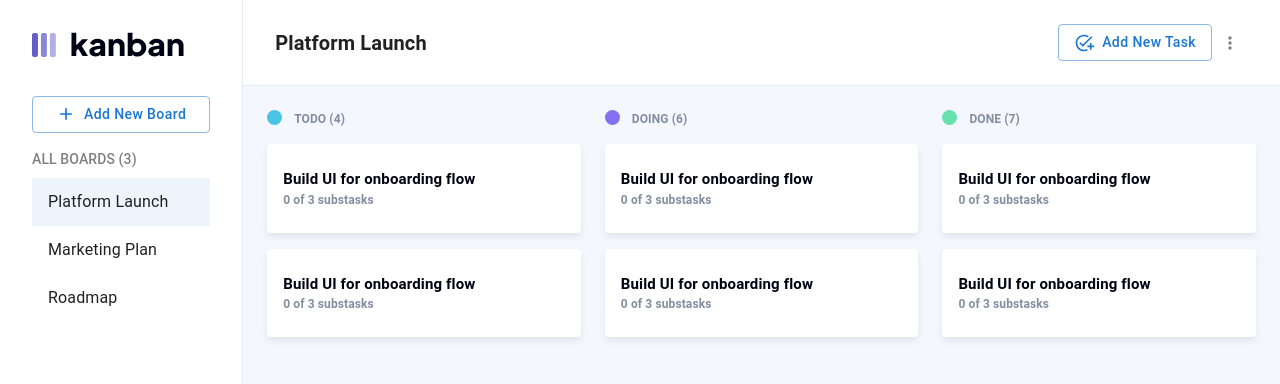
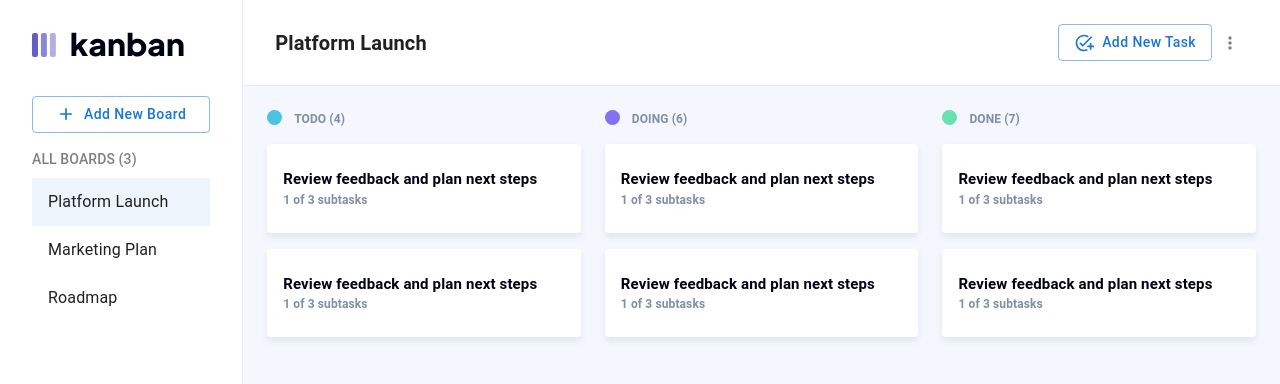
Before and after one commit to LiyanNguyen/Kanban, a React (Vite) app: page / in a window 1280 px wide. Shown: the top 384 px of the page. Built offline with nearby package versions, Linux system fonts and the light colour scheme.

Commit message:
Update
- added types
- updated task modal to either be creating or editing
- improved logic of tasks modal

```diff
--- a/src/components/EmptyBoard.tsx
+++ b/src/components/EmptyBoard.tsx
@@ -1,6 +1,6 @@
 import { Button, Stack, Typography } from '@mui/material';
 import AddTaskIcon from '@mui/icons-material/AddTask';
-import CreateNewTaskModal from './CreateNewTaskModal';
+import TaskModal from './TaskModal';
 import React, { useState } from 'react';
 
 const EmptyBoard = () => {
@@ -12,7 +12,7 @@ const EmptyBoard = () => {
         <Typography textAlign='center'>This board is empty. Create a new task to get started.</Typography>
         <Button onClick={() => setOpenModal(true)} variant='outlined' sx={{ textTransform: 'none', gap: 1 }}><AddTaskIcon fontSize='small'/>Add New Task</Button>
       </Stack>
-      <CreateNewTaskModal openModal={openModal} setOpenModal={setOpenModal} />
+      <TaskModal openModal={openModal} setOpenModal={setOpenModal} />
     </React.Fragment>
   )
 }
--- a/src/components/NewSubtaskInput.tsx
+++ b/src/components/NewSubtaskInput.tsx
@@ -1,16 +1,18 @@
 import React, { Dispatch, SetStateAction, useEffect, useState,  } from 'react'
-import { Stack, TextField, IconButton } from '@mui/material';
+import { TextField, IconButton, InputAdornment } from '@mui/material';
 import CloseIcon from '@mui/icons-material/Close';
+import { subtask } from '../types/subtask';
 
 type Props = {
   initVal: string
   index: number
-  subtask: string[]
-  setSubtask: Dispatch<SetStateAction<string[]>>
+  isCompleted?: boolean
+  subtask: subtask[]
+  setSubtask: Dispatch<SetStateAction<subtask[]>>
 }
 
 const NewSubtaskInput = (props: Props) => {
-  const { initVal, index, subtask, setSubtask } = props
+  const { initVal, index, isCompleted, subtask, setSubtask } = props
   const [error, setError] = useState<boolean>(false)
   const [value, setValue] = useState<string>('')
 
@@ -21,7 +23,7 @@ const NewSubtaskInput = (props: Props) => {
 
   const handleItemStateChange = (val: string) => {
     const data = [...subtask];
-    data[index] = val;
+    data[index].title = val
     setSubtask(data);
   }
 
@@ -32,20 +34,24 @@ const NewSubtaskInput = (props: Props) => {
   }
 
   return (
-    <Stack direction='row' gap={1}>
     <TextField
-        error={error} fullWidth variant="outlined" value={value} size='small' autoFocus
+      error={error} fullWidth variant="outlined" value={value} size='small' autoFocus disabled={isCompleted}
       onChange={(event: React.ChangeEvent<HTMLInputElement>) => {
         setValue(event.target.value)
         handleItemStateChange(event.target.value)
         setError(false)
       }}
       helperText={error && 'Cannot be empty'}
-      />
-      <IconButton onClick={deleteThisInput} color='error'>
+      InputProps={{
+        endAdornment: (
+          <InputAdornment position="end">
+            <IconButton onClick={deleteThisInput} color='error' sx={{ padding: 0 }}>
               <CloseIcon fontSize='small' />
             </IconButton>
-    </Stack>
+          </InputAdornment>
+        )
+      }}
+    />
   )
 }
 
--- a/src/components/TaskCard.tsx
+++ b/src/components/TaskCard.tsx
@@ -1,15 +1,14 @@
 import { Stack, Typography } from '@mui/material'
-import CreateNewTaskModal from './CreateNewTaskModal'
+import TaskModal from './TaskModal'
 import React, { useState } from 'react'
+import { task } from '../types/task'
 
 type Props = {
-	title?: string
-	description?: string
-	subtasks?: []
+  data: task
 }
 
 const TaskCard = (props: Props) => {
-	const { title, description, subtasks } = props
+  const { data } = props
   const [openModal, setOpenModal] = useState<boolean>(false);
 
   return (
@@ -19,10 +18,12 @@ const TaskCard = (props: Props) => {
         px={2} py={3} bgcolor='white' borderRadius={1}
         boxShadow={'0px 4px 6px rgba(54, 78, 126, 0.101545)'}
       >
-				<Typography color='#000112' fontSize={15} fontWeight='bold'>{title}Build UI for onboarding flow</Typography>
-				<Typography color='#828FA3' fontSize={12} fontWeight='bold'>{subtasks?.length}0 of 3 substasks</Typography>
+        <Typography color='#000112' fontSize={15} fontWeight='bold'>{data.title}</Typography>
+        <Typography color='#828FA3' fontSize={12} fontWeight='bold'>
+          {data?.subtasks?.filter(item => item.isCompleted).length} of {data?.subtasks?.length} subtasks
+        </Typography>
       </Stack>
-			<CreateNewTaskModal openModal={openModal} setOpenModal={setOpenModal} />
+      <TaskModal openModal={openModal} setOpenModal={setOpenModal} data={data}/>
     </React.Fragment>
   )
 }
--- a/src/components/CreateNewTaskModal.tsx
+++ b/src/components/TaskModal.tsx
@@ -1,10 +1,13 @@
-import { Modal, TextField, Typography, Stack, Button, Box, MenuItem, Select } from '@mui/material'
-import { Dispatch, SetStateAction, useState } from 'react'
+import { Modal, TextField, Typography, Stack, Button, Box, MenuItem, Select, Checkbox } from '@mui/material'
+import { Dispatch, SetStateAction, useEffect, useState } from 'react'
 import NewSubtaskInput from './NewSubtaskInput';
 import PerfectScrollbar from 'react-perfect-scrollbar'
 import 'react-perfect-scrollbar/dist/css/styles.css';
+import { subtask } from '../types/subtask';
+import { task } from '../types/task';
 
 type Props = {
+  data?: task
   openModal: boolean
   setOpenModal: Dispatch<SetStateAction<boolean>>
 }
@@ -15,20 +18,29 @@ const style = {
   left: '50%',
   transform: 'translate(-50%, -50%)',
   width: 480,
-  bgcolor: 'background.paper',
+  bgcolor: 'white',
   borderRadius: 1.5
 };
 
-const CreateNewTaskModal = (props: Props) => {
-  const { openModal, setOpenModal } = props
-  const [title, setTitle] = useState<string>('');
-  const [description, setDescription] = useState<string>('');
+const TaskModal = (props: Props) => {
+  const { data, openModal, setOpenModal } = props
+  const [title, setTitle] = useState<string | undefined>('');
+  const [description, setDescription] = useState<string | undefined>('');
   const [error, setError] = useState<boolean>(false)
-  const [status, setStatus] = useState('Todo');
-  const [subtask, setSubtask] = useState<string[]>([])
+  const [status, setStatus] = useState<string>('Todo');
+  const [subtask, setSubtask] = useState<subtask[]>([])
+
+  useEffect(() => {
+    if (data !== undefined) {
+      setTitle(data.title)
+      setDescription(data.description)
+      setStatus(data.status)
+      setSubtask(data.subtasks)
+    }
+  },[data])
 
   const addMoresubtask = () => {
-    setSubtask([...subtask, ''])
+    setSubtask(prev =>  prev?.concat({title: '', isCompleted: false}))
   }
 
   const addTask = () => {
@@ -43,7 +55,7 @@ const CreateNewTaskModal = (props: Props) => {
   return (
     <Modal open={openModal} onClose={() => setOpenModal(false)}>
       <Stack sx={style} p={4} gap={2}>
-        <Typography variant="h6" fontWeight='bold'>Add New Task</Typography>
+        <Typography variant="h6" fontWeight='bold'>{data !== undefined ? 'Edit' : 'Add New'} Task</Typography>
         <TextField
           error={false} label='Title' fullWidth variant="outlined" value={title}
           onChange={(event: React.ChangeEvent<HTMLInputElement>) => {
@@ -61,10 +73,13 @@ const CreateNewTaskModal = (props: Props) => {
           helperText={error && 'Cannot be empty'}
         />
         <Box>
-          <Typography variant="subtitle2" color='gray'>Subtask</Typography>
+          {subtask.length !== 0 && <Typography variant="subtitle2" color='gray'>Subtask</Typography>}
           <PerfectScrollbar style={{maxHeight: 152, display: 'flex', flexDirection: 'column', gap: 16 }}>
-            {subtask.map((item, index) =>
-              <NewSubtaskInput key={index} initVal={item} index={index} subtask={subtask} setSubtask={setSubtask} />
+            {subtask?.map((item, index) =>
+              <Stack direction='row' gap={0} alignItems='center'>
+                {data !== undefined && <Checkbox checked={item.isCompleted} size='small'/>}
+                <NewSubtaskInput key={index} initVal={item.title} index={index} isCompleted={item.isCompleted} subtask={subtask} setSubtask={setSubtask} />
+              </Stack>
             )}
           </PerfectScrollbar>
         </Box>
@@ -87,4 +102,4 @@ const CreateNewTaskModal = (props: Props) => {
   )
 }
 
-export default CreateNewTaskModal
+export default TaskModal
--- a/src/layouts/Board.tsx
+++ b/src/layouts/Board.tsx
@@ -5,6 +5,26 @@ import TaskCard from '../components/TaskCard';
 
 interface Props {
   columns?: []
+}
+
+const taskData = {
+  title: "Review feedback and plan next steps",
+  description: "Beyond the initial launch, we're keeping the initial roadmap completely empty. This meeting will help us plan out our next steps based on actual customer feedback.",
+  status: "Todo",
+  subtasks: [
+    {
+      title: "Interview 10 customers",
+      isCompleted: true
+    },
+    {
+      title: "Review common customer pain points and suggestions",
+      isCompleted: false
+    },
+    {
+      title: "Outline next steps for our roadmap",
+      isCompleted: false
+    }
+  ]
 }
 
 const Board = (props: Props) => {
@@ -19,24 +39,24 @@ const Board = (props: Props) => {
               <Box width={15} height={15} borderRadius='50%' bgcolor='#49C4E5' />
               <Typography color='#828FA3' textTransform='uppercase' fontWeight='bold' fontSize={12}>Todo (4)</Typography>
             </Stack>
-            <TaskCard/>
-            <TaskCard/>
+            <TaskCard data={taskData} />
+            <TaskCard data={taskData} />
           </Stack>
           <Stack width='100%' gap={2}>
             <Stack direction='row' gap={1.5}>
               <Box width={15} height={15} borderRadius='50%' bgcolor='#8471F2' />
               <Typography color='#828FA3' textTransform='uppercase' fontWeight='bold' fontSize={12}>Doing (6)</Typography>
             </Stack>
-            <TaskCard />
-            <TaskCard />
+            <TaskCard data={taskData} />
+            <TaskCard data={taskData} />
           </Stack>
           <Stack width='100%' gap={2}>
             <Stack direction='row' gap={1.5}>
               <Box width={15} height={15} borderRadius='50%' bgcolor='#67E2AE' />
               <Typography color='#828FA3' textTransform='uppercase' fontWeight='bold' fontSize={12}>Done (7)</Typography>
             </Stack>
-            <TaskCard />
-            <TaskCard />
+            <TaskCard data={taskData} />
+            <TaskCard data={taskData} />
           </Stack>
         </React.Fragment>
       }
--- a/src/layouts/Topbar.tsx
+++ b/src/layouts/Topbar.tsx
@@ -4,7 +4,7 @@ import { useState } from 'react';
 import EditIcon from '@mui/icons-material/Edit';
 import DeleteOutlineIcon from '@mui/icons-material/DeleteOutline';
 import AddTaskIcon from '@mui/icons-material/AddTask';
-import CreateNewTaskModal from '../components/CreateNewTaskModal';
+import TaskModal from '../components/TaskModal';
 import React from 'react';
 
 interface Props {
@@ -44,7 +44,7 @@ const Topbar = (props: Props) => {
           </Menu>
         </Box>
       </Stack>
-      <CreateNewTaskModal openModal={openModal} setOpenModal={setOpenModal} />
+      <TaskModal openModal={openModal} setOpenModal={setOpenModal} />
     </React.Fragment>
   )
 }
--- /dev/null
+++ b/src/types/subtask.ts
@@ -0,0 +1,4 @@
+export type subtask = {
+	title: string
+	isCompleted: boolean
+}
--- /dev/null
+++ b/src/types/task.ts
@@ -0,0 +1,8 @@
+import { subtask } from "./subtask"
+
+export type task = {
+	title: string
+	description: string
+	status: string
+	subtasks: subtask[]
+}
```
Lines whose indentation alone changed are shown as unchanged.
